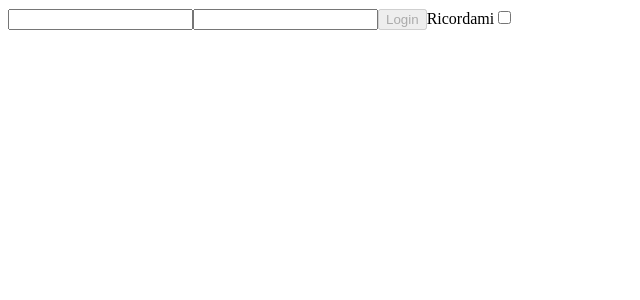
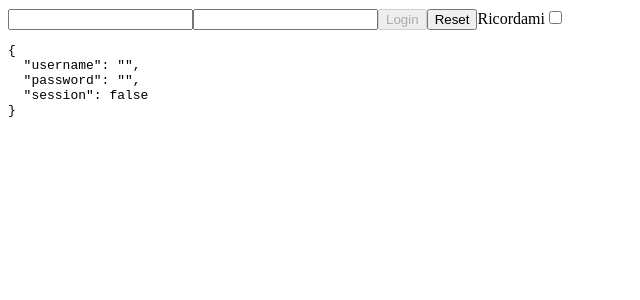
Before and after one commit to ElioFlipper/Forms-Lists-StylingCarmeloSanfratello, a React (Vite) app in the folder ControlledForms/: page / in a window 1280 px wide. Shown: the top 300 px of the page, without its empty margins (0-640 px from the left). Built offline with nearby package versions, Linux system fonts and the light colour scheme.

Commit message:
ControlledForms4

```diff
--- a/ControlledForms/src/Login.jsx
+++ b/ControlledForms/src/Login.jsx
@@ -1,19 +1,22 @@
 import { useState } from "react";
 
-export function Login({onLogin}) {
+export function Login({ onLogin }) {
     const [data, setData] = useState({
         username: "",
-        password: ""
+        password: "",
+        session: false,
     })
 
     function handleInputChange(event) {
         const name = event.target.name
         const value = event.target.value
+        const checked = event.target.checked
+        const type = event.target.type
 
         setData(d => {
             return {
                 ...data,
-                [name]: value,
+                [name]: type === "checkbox" ? checked : value,
             }
         })
     }
@@ -22,13 +25,25 @@ export function Login({onLogin}) {
         console.log(data)
     }
 
+    function handleReset() {
+        setData({
+            username: '',
+            password: '',
+            session: false
+        })
+    }
+
     return (
         <div>
             <input name="username" value={data.username} onInput={handleInputChange} />
             <input name="password" type="password" value={data.password} onInput={handleInputChange} />
             <button name="login" disabled={!data.username || !data.password} onClick={onLogin}>Login</button>
+            <button name="reset" onClick={handleReset}>Reset</button>
             <label>Ricordami</label>
-            <input type="checkbox" id="checkbox" />
+            <input name="session" type="checkbox" checked={data.session} onChange={handleInputChange} />
+            <pre>
+                {JSON.stringify(data, null, 2)}
+            </pre>
         </div>
     )
 }
```
